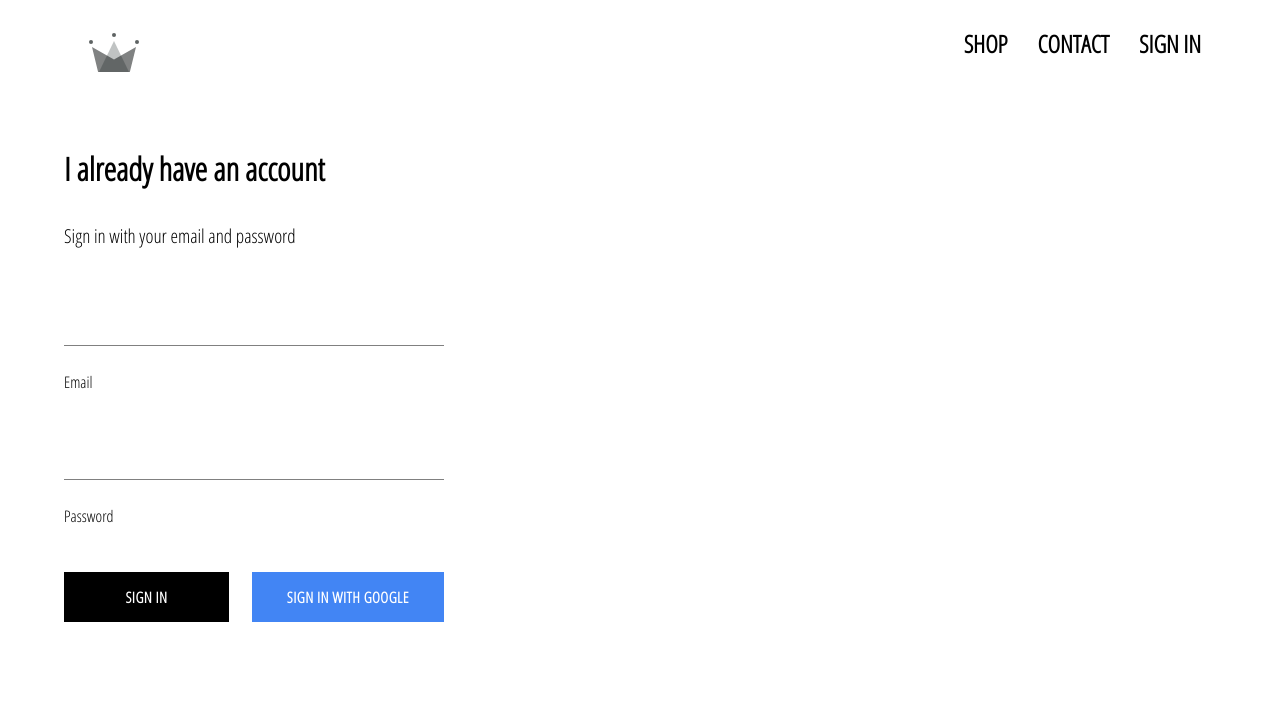
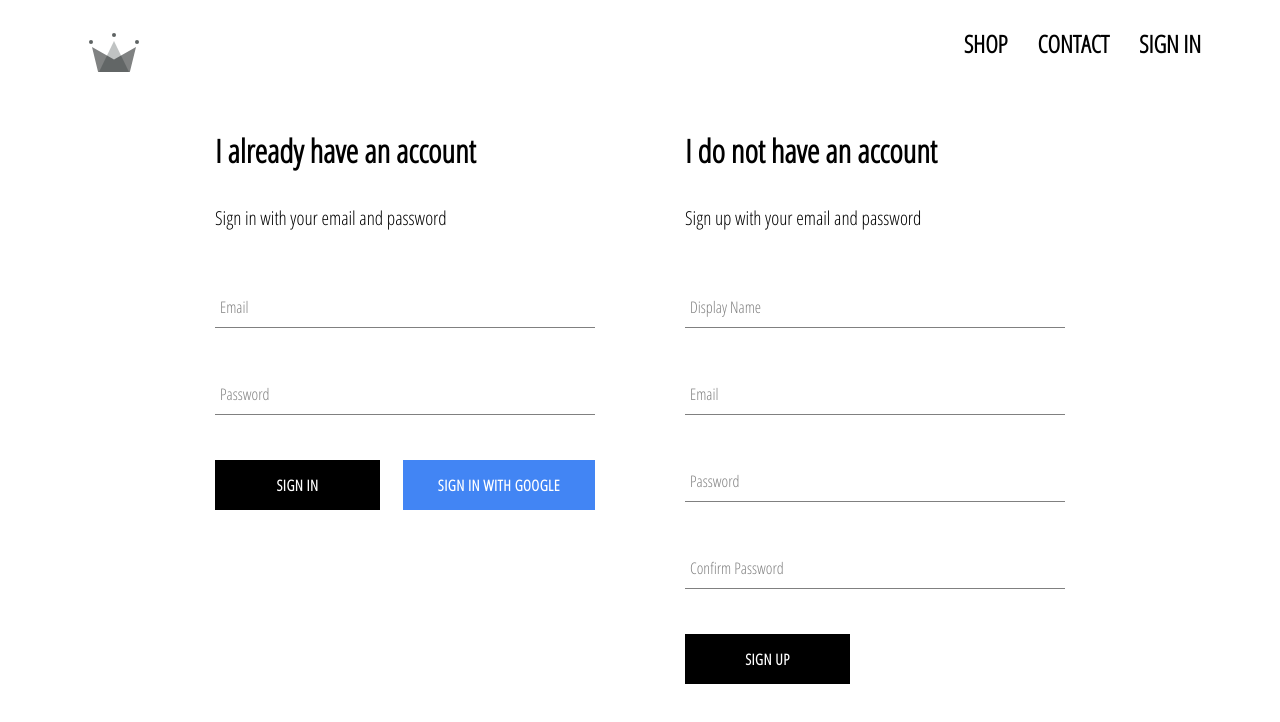
Before and after one commit to MUNISHMAHEY1/crown-clothing, a React (Create React App) app: page /signIn in a window 1280 px wide. Shown: the top 722 px of the page. Built offline with nearby package versions, Linux system fonts and the light colour scheme; no server answers.

Commit message:
implemented firebase utils, included ability to store authentictaed users into firestore database

```diff
--- a/src/App.js
+++ b/src/App.js
@@ -6,7 +6,7 @@
 import ShopPage from './pages/shop/ShopPage';
 import Header from './components/header/Header';
 import SignInAndSignUpPage from './pages/sign-in-and-sign-up/SignInAndSignUpPage';
-import { auth } from './firebase/firebase.utils';
+import { auth, createUserProfileDocument } from './firebase/firebase.utils';
 
 class App extends React.Component {
   constructor(){
@@ -20,10 +20,23 @@
   unsubscribeFromAuth = null;
 
   componentDidMount(){
-    this.unsubscribeFromAuth = auth.onAuthStateChanged(user => {
-      this.setState({ currentUser: user });
+    this.unsubscribeFromAuth = auth.onAuthStateChanged(async userAuth => {
+      if(userAuth) {
+        const userRef= await createUserProfileDocument(userAuth);
 
-      console.log(user)
+        userRef.onSnapshot(snapShot =>{
+          this.setState({
+            currentUser: {
+              id: snapShot.id,
+              ...snapShot.data()
+            }
+          }, () => console.log(this.state));
+        });
+
+      } else {
+        this.setState({ currentUser: userAuth});
+      }
+
     })
   }
 
--- a/src/components/form-input/FormInput.js
+++ b/src/components/form-input/FormInput.js
@@ -8,7 +8,7 @@
         {
             label ?
             (
-                <lable is="x3d" className={`${otherProps.value.length ? 'shrink' : ''} form-input-label`}>
+                <lable className={`${otherProps.value.length ? 'shrink' : ''} form-input-label`}>
                     {label}
                 </lable>
             ): null
--- a/src/components/sign-in/sign-in.styles.scss
+++ b/src/components/sign-in/sign-in.styles.scss
@@ -2,7 +2,6 @@
     width: 380px;
     display: flex;
     flex-direction: column;
-    margin: 3rem 0;
 
     .title {
         margin: 10px 0;
--- /dev/null
+++ b/src/components/sign-up/SignUp.js
@@ -0,0 +1,100 @@
+import React from 'react';
+
+import FormInput from '../form-input/FormInput';
+import CustomButton from '../custom-button/CustomButton';
+
+import { auth, createUserProfileDocument } from '../../firebase/firebase.utils';
+import './sign-up.styles.scss';
+
+class SignUp extends React.Component {
+    constructor(){
+        super();
+
+        this.state = {
+            displayName: '',
+            email: '',
+            password: '',
+            confirmPassword: ''
+        }
+    }
+
+    handleSubmit = async event => {
+        event.preventDefault();
+
+        const { displayName, email, password, confirmPassword } =this.state;
+
+        if(password !== confirmPassword){
+            alert("Password don't match");
+            return;
+        }
+
+        try {
+            const { user } = await auth.createUserWithEmailAndPassword(email, password);
+
+            await createUserProfileDocument(user, {displayName})
+            this.setState({
+                displayName: '',
+                email: '',
+                password: '',
+                confirmPassword: ''
+            });
+
+        } catch(error){
+            console.error(error);
+        }
+    }
+
+    handleChange = event => {
+        const {name, value} =event.target;
+
+        this.setState({ [name]: value });
+    }
+    render() {
+        const { displayName, email, password, confirmPassword } =this.state;
+        return (
+            <div className="sign-up">
+                <h1>
+                    I do not have an account
+                </h1>
+                <span className="title">Sign up with your email and password</span>
+                <form className="sign-up-form" onSubmit={this.handleSubmit}>
+                    <FormInput
+                        type="text"
+                        name="displayName"
+                        value= {displayName}
+                        onChange= {this.handleChange}
+                        label='Display Name'
+                        required
+                    />
+                    <FormInput
+                        type="email"
+                        name="email"
+                        value= {email}
+                        onChange= {this.handleChange}
+                        label='Email'
+                        required
+                    />
+                    <FormInput
+                        type="password"
+                        name="password"
+                        value= {password}
+                        onChange= {this.handleChange}
+                        label='Password'
+                        required
+                    />
+                    <FormInput
+                        type="password"
+                        name="confirmPassword"
+                        value= {confirmPassword}
+                        onChange= {this.handleChange}
+                        label='Confirm Password'
+                        required
+                    />
+                    <CustomButton type="submit">SIGN UP</CustomButton>
+                </form>
+            </div>
+        )
+    }
+}
+
+export default SignUp;
--- /dev/null
+++ b/src/components/sign-up/sign-up.styles.scss
@@ -0,0 +1,10 @@
+.sign-up {
+  display: flex;
+  flex-direction: column;
+  width: 380px;
+
+  .title {
+    margin: 10px 0;
+    font-size: 1.2rem;
+  }
+}
--- a/src/firebase/firebase.utils.js
+++ b/src/firebase/firebase.utils.js
@@ -13,6 +13,32 @@
     measurementId: "G-QXQLCC3Z8R"
   };
 
+
+  export const createUserProfileDocument = async (userAuth, additionalData) => {
+    if(!userAuth) return;
+
+    const userRef = firestore.doc(`users/${userAuth.uid}`);
+
+    const snapShot = await userRef.get();
+
+    if(!snapShot.exists){
+      const { displayName, email } = userAuth;
+      const createdAt = new Date();
+
+      try{
+        await userRef.set({
+          displayName,
+          email,
+          createdAt,
+          ...additionalData
+        })
+      } catch(error) {
+        console.log('error creating user', error.message);
+      }
+    }
+
+    return userRef;
+  }
   firebase.initializeApp(config);
 
   export const auth = firebase.auth();
--- a/src/pages/sign-in-and-sign-up/SignInAndSignUpPage.js
+++ b/src/pages/sign-in-and-sign-up/SignInAndSignUpPage.js
@@ -3,10 +3,12 @@
 import './sign-in-and-sign-up.styles.scss'
 import '../../components/sign-in/SignIn';
 import SignIn from '../../components/sign-in/SignIn';
+import SignUp from '../../components/sign-up/SignUp';
 
 const SignInAndSignUpPage = () => (
-    <div>
+    <div className="sign-in-and-sign-up">
         <SignIn />
+        <SignUp />
     </div>
 );
 
--- a/src/pages/sign-in-and-sign-up/sign-in-and-sign-up.styles.scss
+++ b/src/pages/sign-in-and-sign-up/sign-in-and-sign-up.styles.scss
@@ -0,0 +1,6 @@
+.sign-in-and-sign-up {
+    width: 850px;
+    display: flex;
+    justify-content: space-between;
+    margin: 30px auto;
+}
```
